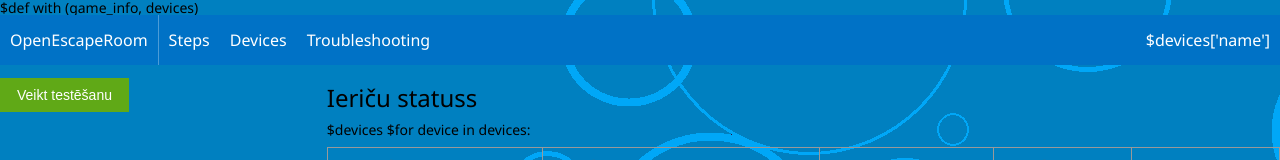
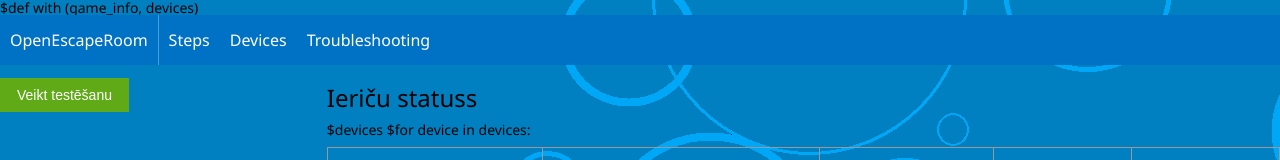
Before and after one commit to CRImier/escaperoom-web, a plain HTML site: page templates/debug.html in a window 1280 px wide. Shown: the top 160 px of the page. Drawn offline with Linux system fonts and the light colour scheme; files that its build step writes are made by us from their sources; files whose address does not match are found by name.

Commit message:
server WIP

```diff
--- a/templates/debug.html
+++ b/templates/debug.html
@@ -35,7 +35,7 @@ $def with (game_info, devices)
         <a class="app-bar-element" href="/steps">Steps</a>
         <a class="app-bar-element" href="/devices">Devices</a>
         <a class="app-bar-element" href="/debug">Troubleshooting</a>
-        <span class="app-bar-element place-right">$devices['name']</a>
+
     </div>
 
 <div class="grid">
```
